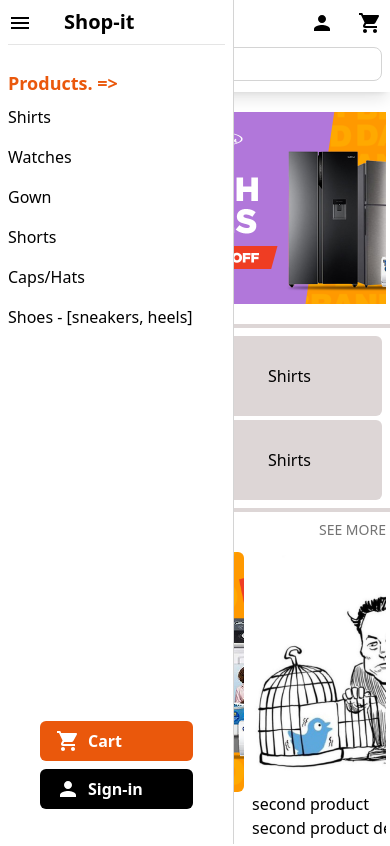
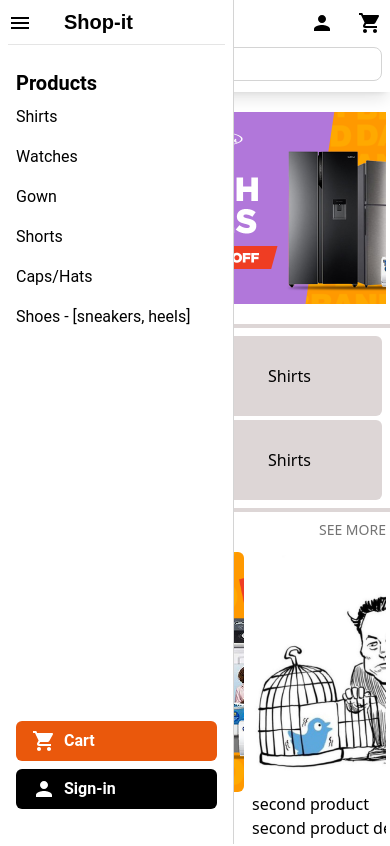
Before and after one commit to Ayothegod/New-shopit, a Next.js app: page / in a window 390 px wide. Shown: the top 846 px of the page. Built offline with nearby package versions, Linux system fonts and the light colour scheme.

Commit message:
made little adjm on menu

```diff
--- a/components/Header.jsx
+++ b/components/Header.jsx
@@ -8,11 +8,14 @@ import { useState } from "react";
 const Header = () => {
   const [open, setOpen] = useState(false);
   const [openMenu, setOpenMenu] = useState(false);
+
+
   return (
-    <div
-      className={`bg-white shadow-lg sticky top-0 z-[999]`}
-    >
+    <div className={`bg-white shadow-lg sticky top-0 z-[999]`}>
+
       <div className="flex flex-col sm:flex-row sm:justify-between  sm:items-center max-w-[72rem] py-2 px-2 m-auto">
+
+        {/* header logo and mobile icons */}
         <div className="flex items-center justify-between mb-2 sm:mb-0 ">
           <div className="flex  items-center gap-2">
             <div onClick={() => setOpenMenu(!openMenu)}>
@@ -22,6 +25,8 @@ const Header = () => {
               Shop-It
             </p>
           </div>
+
+          {/* mobile icons on header */}
           <div className="flex sm:hidden gap-6 ">
             <div onClick={() => setOpen(!open)}>
               <PersonIcon className=" " />
@@ -29,12 +34,12 @@ const Header = () => {
                 <div className="absolute top-24 right-4 py-4 px-6 rounded-md bg-white shadow-lg flex flex-col gap-y-1 w-48 ">
                   <h1 className="text-[#999]">
                     Hi{" "}
-                    <span className="text-orange-600 font-semibold text-md ">
+                    <span className="text-black font-semibold text-md ">
                       user
                     </span>
                   </h1>
                   <p className="text-xs text-[#999]">not signed in? </p>
-                  <button className="text-white bg-orange-600 py-1 px-2 rounded-md border-none">
+                  <button className="text-white bg-black py-1 px-2 rounded-md border-none">
                     sign in
                   </button>
                 </div>
@@ -46,46 +51,7 @@ const Header = () => {
           </div>
         </div>
 
-        {/* {openMenu && (
-          )} */}
-        <section
-          className={`fixed top-0 bottom-0 left-0 w-[60%] transition duration-500 ease-in-out bg-[#fff] md:hidden p-2 border-r border-r-neutral-300 ${
-            openMenu ? " translate-x-[-100%]" : "translate-x-[0%]"
-          }`}
-        >
-          <div className=" flex items-center border-b border-b-neutral-200 pb-2">
-            <div onClick={() => setOpenMenu(!openMenu)}>
-              <MenuIcon className="md:hidden cursor-pointer bg-white" />
-            </div>
-            <p className="text-xl font-bold ml-8">Shop-it</p>
-          </div>
-          <div className="py-6 flex flex-col justify-between h-full">
-            <div>
-              <h3 className="font-bold text-lg text-orange-600">
-                Products. =&gt;
-              </h3>
-              <ul className="flex flex-col gap-4 mt-2">
-                <li>Shirts</li>
-                <li>Watches</li>
-                <li>Gown</li>
-                <li>Shorts</li>
-                <li>Caps/Hats</li>
-                <li>Shoes - [sneakers, heels]</li>
-              </ul>
-            </div>
-            <div className="mb-10 px-8 ">
-              <button className=" bg-orange-600 mb-2 w-full flex py-2 px-4 rounded-md text-white font-semibold gap-2">
-                <ShoppingCartIcon />
-                Cart
-              </button>
-              <button className=" bg-black w-full flex py-2 px-4 rounded-md text-white font-semibold gap-2">
-                <PersonIcon />
-                Sign-in
-              </button>
-            </div>
-          </div>
-        </section>
-
+        {/* desktop search and icons on header */}
         <div className="flex items-center  gap-x-4 w-full md:w-4/5 ">
           <div className=" w-full flex items-center h-10 gap-2">
             <input
@@ -93,7 +59,7 @@ const Header = () => {
               placeholder="Products and categories"
               className="border border-neutral-300 rounded-lg p-1 sm:p-2 w-full "
             />
-            <button className="hidden sm:flex bg-orange-600 text-white font-medium uppercase rounded-md p-2">
+            <button className="hidden sm:flex bg-neutral-700 text-white font-medium uppercase rounded-sm p-2">
               Search
             </button>
           </div>
@@ -127,7 +93,55 @@ const Header = () => {
             </div>
           </div>
         </div>
+
+        {/* mobile menu content */}
+        <section
+          className={`fixed top-0 bottom-0 left-0 w-[60%] transition duration-500 ease-in-out bg-[#fff] md:hidden p-2 border-r border-r-neutral-300 ${
+            openMenu ? " translate-x-[-100%]" : "translate-x-[0%]"
+          }`}
+        >
+
+          {/* mobile menu header */}
+          <div className=" flex items-center border-b border-b-neutral-200 pb-2">
+            <div onClick={() => setOpenMenu(!openMenu)}>
+              <MenuIcon className="md:hidden cursor-pointer bg-white" />
+            </div>
+            <p className="text-xl font-russo font-bold ml-8">Shop-it</p>
+          </div>
+
+
+          <div className="py-6 px-2 sm:px-8 flex flex-col justify-between h-full font-roboto">
+            <div>
+              <h3 className="font-bold text-xl text-black">
+                Products
+              </h3>
+              <ul className="flex flex-col gap-4 mt-2">
+                <li>Shirts</li>
+                <li>Watches</li>
+                <li>Gown</li>
+                <li>Shorts</li>
+                <li>Caps/Hats</li>
+                <li>Shoes - [sneakers, heels]</li>
+              </ul>
+            </div>
+            <div className="mb-10 ">
+              <button className=" bg-orange-600 mb-2 w-full flex py-2 px-4 rounded-md text-white font-semibold gap-2">
+                <ShoppingCartIcon />
+                Cart
+              </button>
+              <button className=" bg-black w-full flex py-2 px-4 rounded-md text-white font-semibold gap-2">
+                <PersonIcon />
+                Sign-in
+              </button>
+            </div>
+          </div>
+
+        </section>
+
+
+
       </div>
+
     </div>
   );
 };
```
